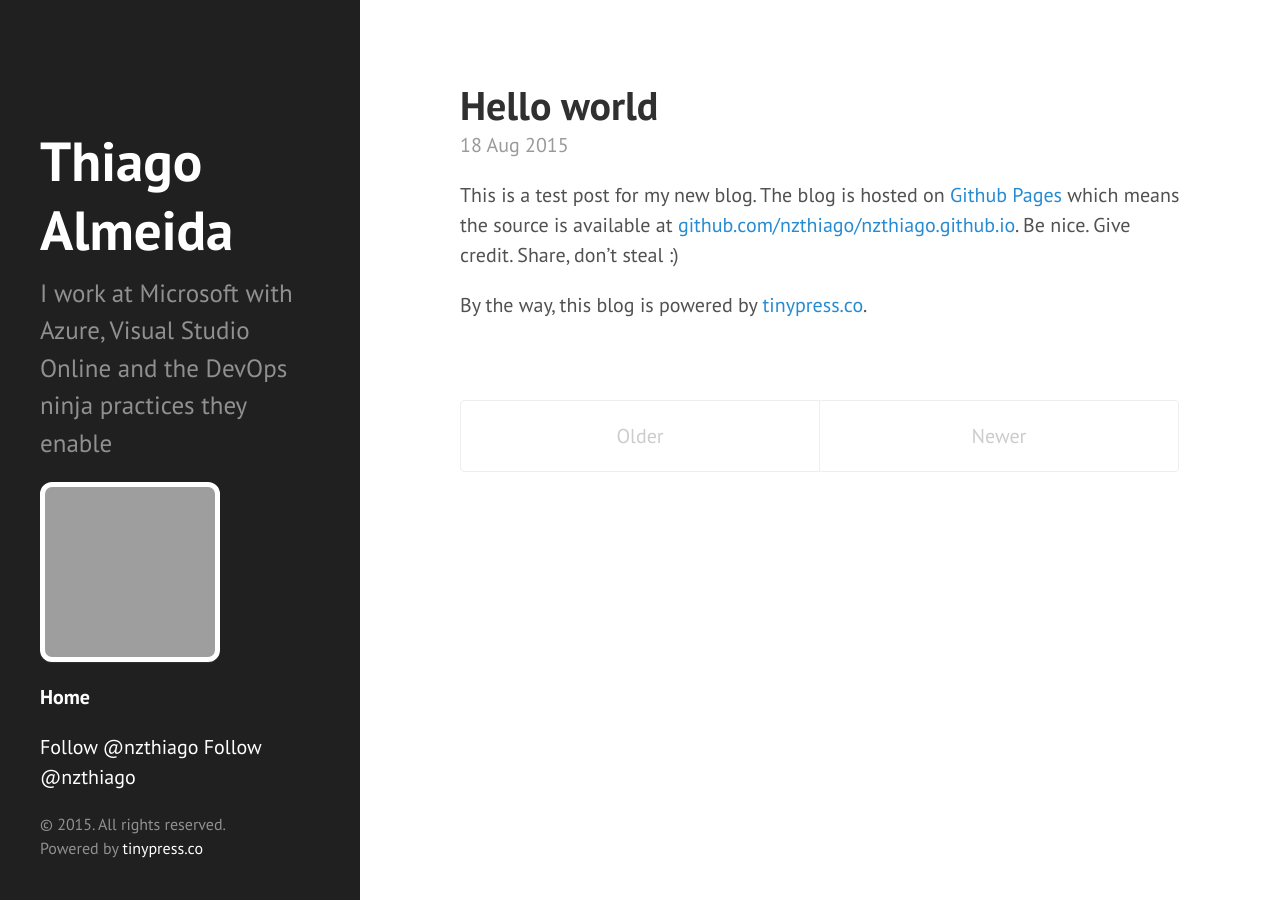
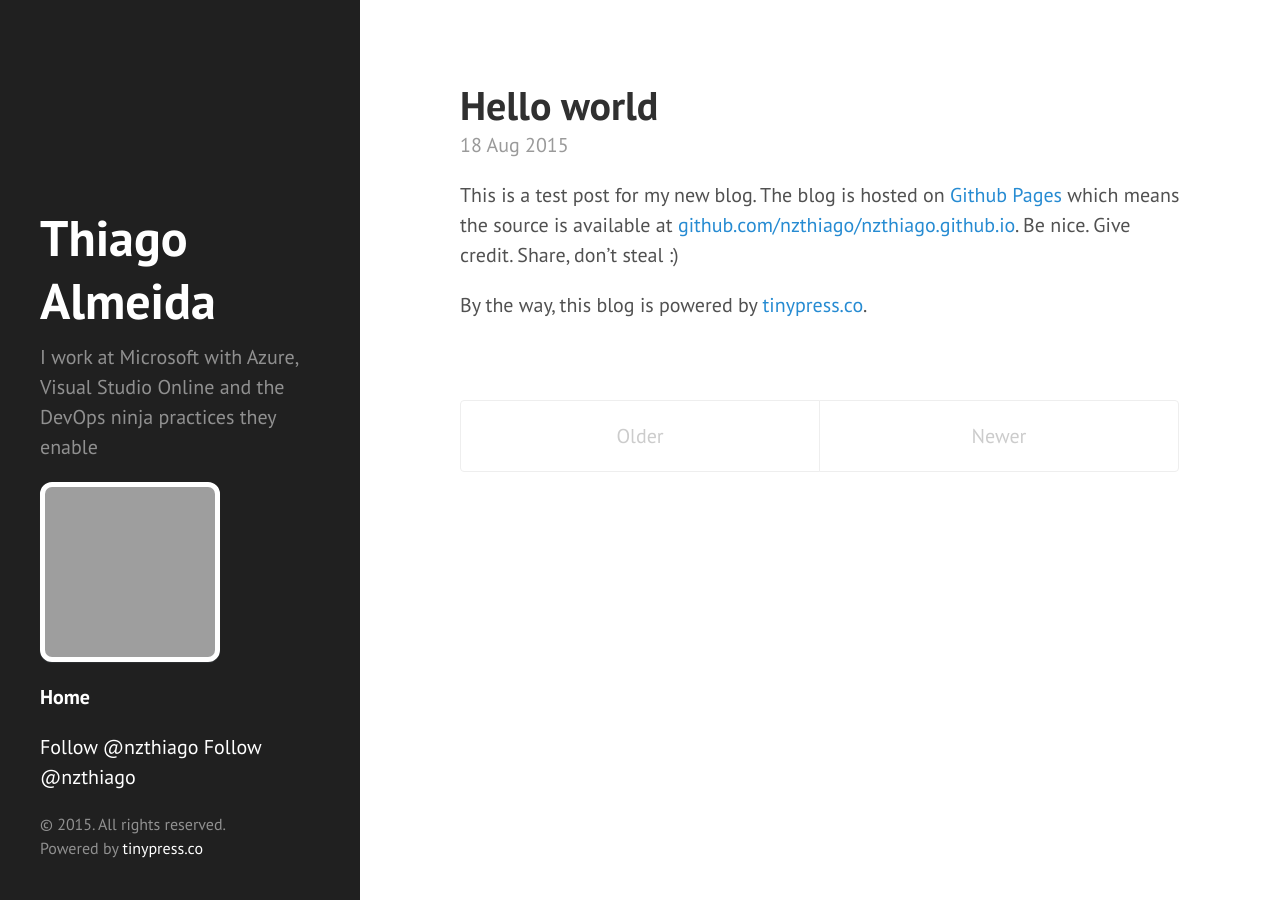
Before and after one commit to nzthiago/nzthiago.github.io, a Jekyll site: the page built from index.html, in a window 1280 px wide. Built offline with Jekyll 4.4.1, drawn with Linux system fonts in a browser that asks for light colours; the list of posts is cut into pages by our own code; comment, search, counter and statistics services are not loaded; grey boxes are pictures that could not be loaded.

```diff
--- a/_includes/sidebar.html
+++ b/_includes/sidebar.html
@@ -41,7 +41,7 @@
 
     <div class="sidebar-footer">
       <p>&copy; {{ site.time | date: '%Y' }}. All rights reserved.<br>
-      Powered by <a href="tinypress.co">tinypress.co</a></p>
+      Powered by <a href="http://tinypress.co">tinypress.co</a></p>
     </div>
 
   </div>
--- a/public/css/hyde.css
+++ b/public/css/hyde.css
@@ -84,7 +84,7 @@ html {
   color: #fff;
   margin-top: 0;
   /* font-family: "Abril Fatface", serif; */
-  font-size: 2.75rem;
+  font-size: 2.5rem;
 }
 
 /* Sidebar nav */
--- a/public/css/poole.css
+++ b/public/css/poole.css
@@ -231,7 +231,7 @@ tbody tr:nth-child(odd) th {
  */
 
 .lead {
-  font-size: 1.25rem;
+  font-size: 1.00rem;
   font-weight: 300;
 }
 
```
